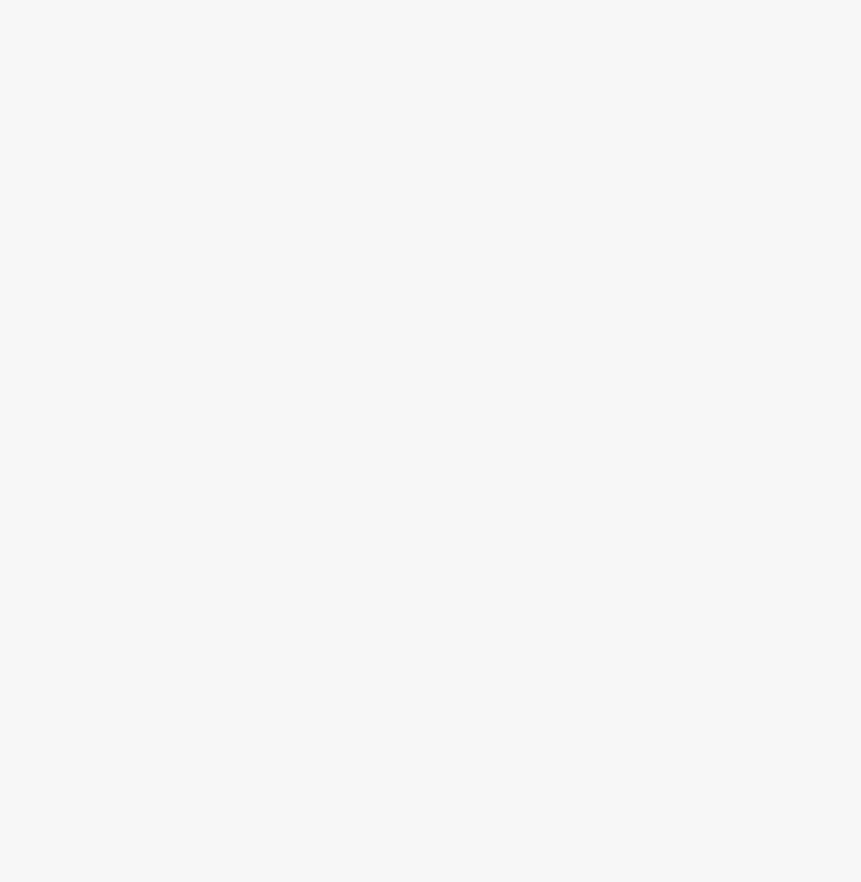
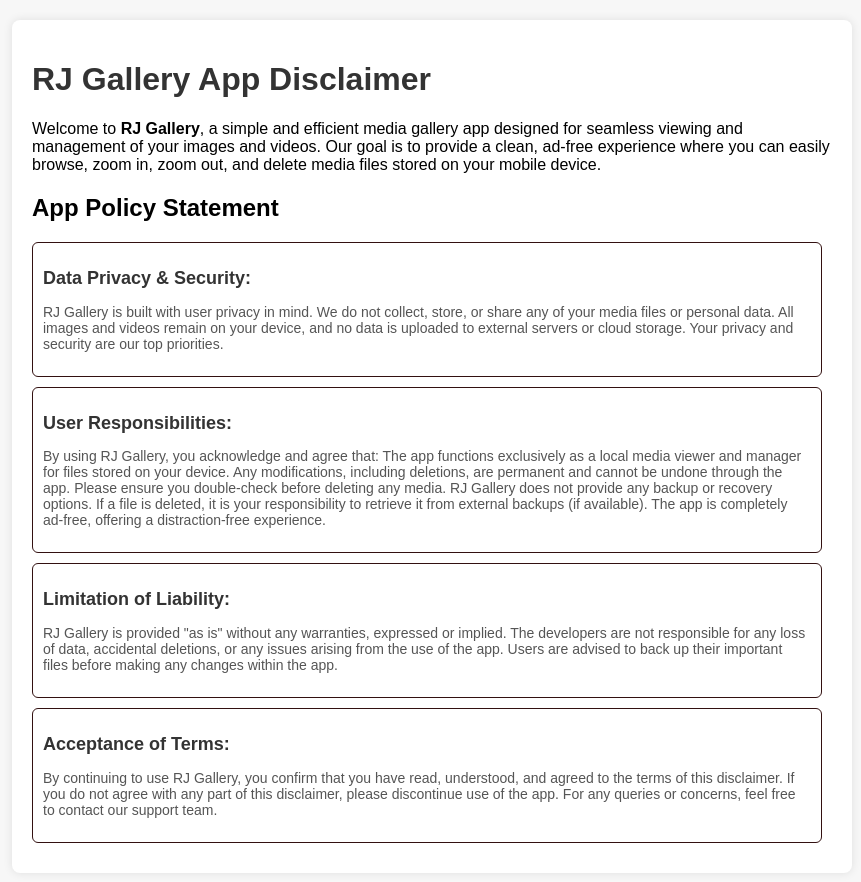
Before and after one commit to rohitkumar-jha/rjtest, a React (Create React App) app: page /rj-gallery-policy in a window 1280 px wide. Before the commit this address had no page. Shown: the top 882 px of the page, without its empty margins (208-1069 px from the left). Before the commit the page ends 800 px from the top, so only its background shows below. Built offline with nearby package versions, Linux system fonts and the light colour scheme.

Commit message:
Add files via upload

```diff
--- a/src/App.js
+++ b/src/App.js
@@ -5,6 +5,7 @@
 import Orderzz from "./containers/Orderzz";
 import EducationPlus from "./containers/EducationPlus";
 import MathsPi from "./containers/MathsPi";
+import RJGallery from "./containers/RJGallery";
 
 function App() {
   return (
@@ -15,6 +16,7 @@
         <Route path="/bible-policy" element={<BibleView />} />
         <Route path="/orderzz-policy" element={<Orderzz />} />
         <Route path="/mathspi-policy" element={<MathsPi />} />
+        <Route path="/rj-gallery-policy" element={<RJGallery />} />
       </Routes>
     </Router>
   );
--- /dev/null
+++ b/src/components/RjGalleryView.js
@@ -0,0 +1,54 @@
+import React from "react";
+
+const RjGalleryView = () => {
+  return (
+    <div>
+      <h2>App Policy Statement</h2>
+      <div className="language-panel">
+        <h2>Data Privacy & Security:</h2>
+        <p>
+          RJ Gallery is built with user privacy in mind. We do not collect,
+          store, or share any of your media files or personal data. All images
+          and videos remain on your device, and no data is uploaded to external
+          servers or cloud storage. Your privacy and security are our top
+          priorities.
+        </p>
+      </div>
+      <div className="language-panel">
+        <h2>User Responsibilities:</h2>
+        <p>
+          By using RJ Gallery, you acknowledge and agree that: The app functions
+          exclusively as a local media viewer and manager for files stored on
+          your device. Any modifications, including deletions, are permanent and
+          cannot be undone through the app. Please ensure you double-check
+          before deleting any media. RJ Gallery does not provide any backup or
+          recovery options. If a file is deleted, it is your responsibility to
+          retrieve it from external backups (if available). The app is
+          completely ad-free, offering a distraction-free experience.
+        </p>
+      </div>
+      <div className="language-panel">
+        <h2>Limitation of Liability:</h2>
+        <p>
+          RJ Gallery is provided "as is" without any warranties, expressed or
+          implied. The developers are not responsible for any loss of data,
+          accidental deletions, or any issues arising from the use of the app.
+          Users are advised to back up their important files before making any
+          changes within the app.
+        </p>
+      </div>
+      <div className="language-panel">
+        <h2>Acceptance of Terms:</h2>
+        <p>
+          By continuing to use RJ Gallery, you confirm that you have read,
+          understood, and agreed to the terms of this disclaimer. If you do not
+          agree with any part of this disclaimer, please discontinue use of the
+          app. For any queries or concerns, feel free to contact our support
+          team.
+        </p>
+      </div>
+    </div>
+  );
+};
+
+export default RjGalleryView;
--- /dev/null
+++ b/src/containers/RJGallery.js
@@ -0,0 +1,20 @@
+import React from "react";
+import RjGalleryView from "../components/RjGalleryView";
+
+const RJGallery = () => {
+  return (
+    <div className="bible-view-container">
+      <h1>RJ Gallery App Disclaimer</h1>
+      <p>
+        Welcome to <b>RJ Gallery</b>, a simple and efficient media gallery app
+        designed for seamless viewing and management of your images and videos.
+        Our goal is to provide a clean, ad-free experience where you can easily
+        browse, zoom in, zoom out, and delete media files stored on your mobile
+        device.
+      </p>
+      <RjGalleryView />
+    </div>
+  );
+};
+
+export default RJGallery;
```
